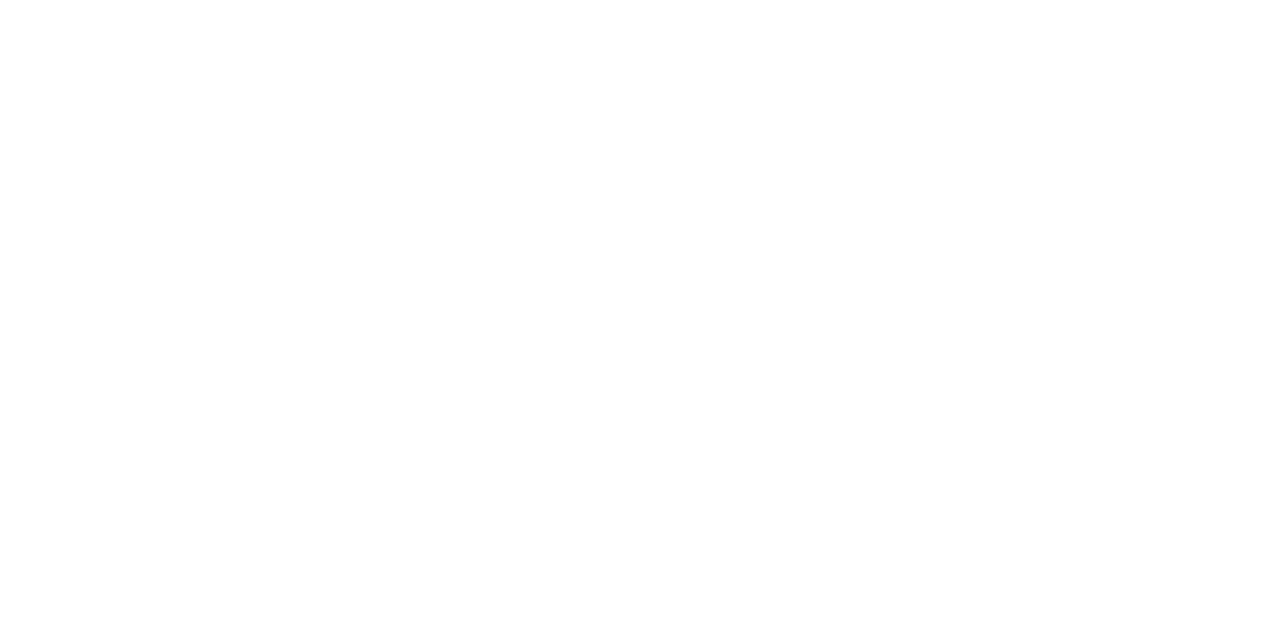
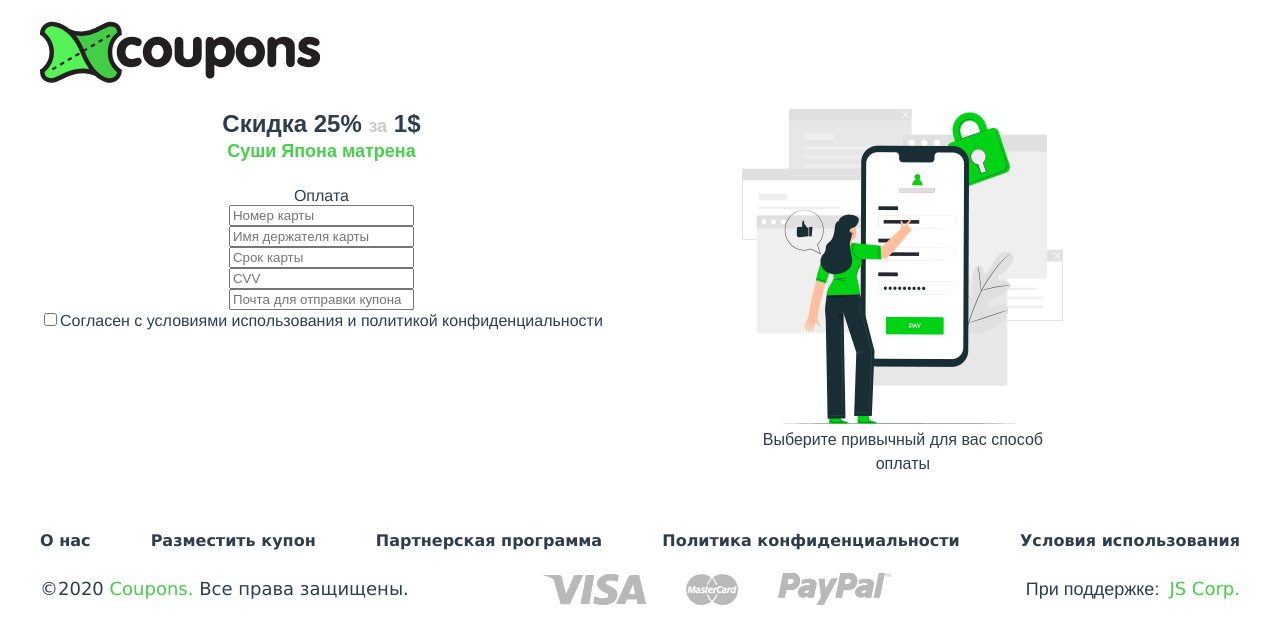
Before and after one commit to Nyppy/coupons, a Vue app: page /credit-card-form in a window 1280 px wide. Shown: the top 644 px of the page. Built offline with nearby package versions, Linux system fonts and the light colour scheme; the HTML template or start-up script is replaced by a standard one.

Commit message:
add: add payment form page without css
fix css in footer, add basebtn baseorder and payment page (no css)

```diff
--- a/package.json
+++ b/package.json
@@ -21,6 +21,8 @@
     "babel-eslint": "^10.0.3",
     "eslint": "^6.7.2",
     "eslint-plugin-vue": "^6.1.2",
+    "node-sass": "^4.13.1",
+    "sass-loader": "^8.0.2",
     "vue-template-compiler": "^2.6.11"
   },
   "eslintConfig": {
--- /dev/null
+++ b/src/components/Base/BaseOrder.vue
@@ -0,0 +1,39 @@
+<template>
+  <div>
+    <div class="payments__coupon">
+      <div class="coupon__size">
+        Скидка 25%
+        <span>за</span> 1$
+      </div>
+      <div class="coupon-name">Суши Япона матрена</div>
+    </div>
+  </div>
+</template>
+
+<script>
+export default {
+
+};
+</script>
+
+<style scoped>
+.payments__coupon {
+    margin-bottom: 25px;
+    font-family: 'Gotham Pro', sans-serif;
+}
+.coupon__size {
+    font-weight: 700;
+    font-size: 24px;
+    line-height: 30px;
+    color: #2e3d4c;
+}
+.coupon__size span {
+    font-size: 18px;
+    color: #cacaca;
+}
+.coupon-name {
+    font-weight: 700;
+    font-size: 18px;
+    color: #46d149;
+}
+</style>
--- a/src/components/footer.vue
+++ b/src/components/TheFooter.vue
@@ -32,13 +32,12 @@
 
 <style scoped>
     .footer {
-        padding-bottom: 120px;
+        padding-bottom: 60px;
         margin-top: 50px;
     }
     .footer__nav {
         display: flex;
         justify-content: space-between;
-        margin-bottom: 20px;
     }
     .footer__nav-link {
         display: inline-block;
--- /dev/null
+++ b/src/components/TheHeader.vue
@@ -0,0 +1,24 @@
+<template>
+    <header class="header">
+        <div class="header__logo">
+            <img class="logo" src="../assets/img/coupons_logo.svg" alt="logo">
+        </div>
+    </header>
+</template>
+
+<script>
+    export default {
+
+    }
+</script>
+
+<style scoped>
+.header {
+    text-align: left;
+    padding: 20px 0;
+}
+.logo {
+    width: 280px;
+    height: 65px;
+}
+</style>
--- a/src/components/header.vue
+++ /dev/null
@@ -1,26 +0,0 @@
-<template>
-    <div>
-        <header class="header">
-            <div class="header__logo">
-                <img class="logo" src="../assets/img/coupons_logo.svg" alt="logo">
-            </div>
-        </header>
-    </div>
-</template>
-
-<script>
-    export default {
-
-    }
-</script>
-
-<style scoped>
-.header {
-    text-align: left;
-    padding: 20px 0;
-}
-.logo {
-    width: 280px;
-    height: 65px;
-}
-</style>
--- a/src/router.js
+++ b/src/router.js
@@ -13,6 +13,10 @@
         {
             path: "/check-payment-method",
             component: () => import('./views/paymethods.vue')
+        },
+        {
+            path: "/credit-card-form",
+            component: () => import('./views/AppCardForm.vue')
         }
     ]
 })
--- /dev/null
+++ b/src/views/AppCardForm.vue
@@ -0,0 +1,103 @@
+<template>
+    <div class="card-form">
+        <div class="container">
+            <header-elem></header-elem>
+            <main class="main">
+                <div class="card-form__inner">
+                    <div class="payment-form">
+                        <div class="payment-form__inner">
+                            <coupon-elem></coupon-elem>
+                            <form action="" class="payment-form__form">
+                                <div class="payment-form__title">
+                                    Оплата
+                                </div>
+                                <div class="payment-form__cardnumber">
+                                    <input class="payment-form__cardnumber-input" type="number" placeholder="Номер карты">
+                                </div>
+                                <div class="payment-form__cardname">
+                                    <input class="payment-form__cardname-input" type="text" placeholder="Имя держателя карты">
+                                </div>
+                                <div class="payment-form__cardinfo">
+                                    <div class="payment-form__cardinfo-date">
+                                        <input class="payment-form__cardinfo-dateinput" type="number" placeholder="Срок карты">
+                                    </div>
+                                    <div class="payment-form__cardinfo-cvv">
+                                        <input class="payment-form__cardinfo-cvvinput" type="password" placeholder="CVV">
+                                    </div>
+                                </div>
+                                <div class="payment-form__email">
+                                    <input class="payment-form__email-input" type="email" placeholder="Почта для отправки купона">
+                                </div>
+                                <div class="payment-form__agree">
+                                    <label><input class="payment-form__agree-checkbox" type="checkbox">Согласен с условиями использования и <span>политикой конфиденциальности</span></label>
+                                </div>
+                                <base-button></base-button>
+                            </form>
+                        </div>
+                    </div>
+                    <div class="payments__rightside">
+                        <div class="payments__rightside-inner">
+                            <img class="payments__rightside-img" src="../assets/img/img-footer1.png" alt="tea">
+                            <div class="payments__rightside-text">
+                                Выберите привычный для вас способ оплаты
+                            </div>
+                        </div>
+                    </div>
+                </div>
+            </main>
+            <footer-elem></footer-elem>
+        </div>
+    </div>
+</template>
+
+<script>
+import FooterElem from "../components/TheFooter"
+import HeaderElem from "../components/TheHeader"
+import CouponElem from "../components/Base/BaseOrder"
+import BaseButton from "../components/Base/BaseButton"
+
+
+export default {
+    data() {
+        return {
+        }
+    },
+    components: {
+        HeaderElem,
+        FooterElem,
+        CouponElem,
+        BaseButton
+    }
+}
+</script>
+
+<style lang="scss" scoped>
+.card-form {
+    width: 100%;
+}
+.container {
+    max-width: 1230px;
+    padding: 0 15px;
+    margin: 0 auto;
+}
+.card-form__inner {
+    display: flex;
+}
+.payments__rightside {
+flex-basis: 50%;
+display: flex;
+align-items: center;
+justify-content: center;
+}
+.payments__rightside-text {
+margin-top: 15px;
+font-family: 'Gotham Pro', sans-serif;
+font-size: 16px;
+line-height: 24px;
+font-weight: 500;
+color: #2e3d4c;
+text-align: center;
+width: 300px;
+margin: 0 auto;
+}
+</style>
--- a/src/views/index.vue
+++ b/src/views/index.vue
@@ -69,7 +69,7 @@
 
 
 <script>
-import Footer from "@/components/footer";
+import Footer from "@/components/TheFooter";
 /*import Slick from 'vue-slick';*/
 /*import Vue from 'vue'*/
 
--- a/src/views/paymethods.vue
+++ b/src/views/paymethods.vue
@@ -6,25 +6,18 @@
                 <div class="payments__inner">
                     <div class="payments__info">
                         <div class="payments__info-inner">
-                            <div class="payments__coupon">
-                                <div class="coupon__size">
-                                    Скидка 25% <span>за</span> 1$
-                                </div>
-                                <div class="coupon-name">
-                                    Суши Япона матрена
-                                </div>
-                            </div>
+                            <coupon-elem></coupon-elem>
                             <div class="payments__info-title">
                                 Выберите способ оплаты
                             </div>
                             <div class="payments__info-list">
-                                <router-link class="payments__info-link" to="'/pay-width-visa'">
+                                <router-link class="payments__info-link" to="/credit-card-form">
                                     <img class="payments__info-img" src="../assets/img/payments/visa.png" alt="visa">
                                 </router-link>
-                                <router-link class="payments__info-link" to="'/pay-width-mastercard'">
+                                <router-link class="payments__info-link" to="/credit-card-form">
                                     <img class="payments__info-img" src="../assets/img/payments/mastercard.png" alt="mc">
                                 </router-link>
-                                <router-link class="payments__info-link" to="'/pay-width-visa'">
+                                <router-link class="payments__info-link" to="/credit-card-form">
                                     <img class="payments__info-img" src="../assets/img/payments/paypal.png" alt="paypal">
                                 </router-link>
                             </div>
@@ -46,19 +39,20 @@
 </template>
 
 <script>
-import FooterElem from "../components/footer.vue"
-import HeaderElem from "../components/header.vue"
+import FooterElem from "../components/TheFooter"
+import HeaderElem from "../components/TheHeader"
+import CouponElem from "../components/Base/BaseOrder"
 
 
 export default {
     data() {
         return {
-            counter: 5
         }
     },
     components: {
         HeaderElem,
-        FooterElem
+        FooterElem,
+        CouponElem
     }
 }
 </script>
@@ -77,13 +71,13 @@
 }
 .payments__inner {
     display: flex;
-    text-align: left;
     min-height: 540px;
 }
 .payments__info {
     flex-basis: 50%;
     position: relative;
     display: flex;
+    text-align: left;
     align-items: center;
 }
 .payments__info::after {
@@ -94,25 +88,6 @@
     position: absolute;
     right: 0;
     top: 0;
-}
-.payments__coupon {
-    margin-bottom: 25px;
-    font-family: 'Gotham Pro', sans-serif;
-}
-.coupon__size {
-    font-weight: 700;
-    font-size: 24px;
-    line-height: 30px;
-    color: #2e3d4c;
-}
-.coupon__size span {
-    font-size: 18px;
-    color: #cacaca;
-}
-.coupon-name {
-    font-weight: 700;
-    font-size: 18px;
-    color: #46d149;
 }
 .payments__info-title {
     font-size: 24px;
```
Also changed, not shown: src/components/Base/BaseButton.vue (added), 1 other file (tests, documents, lock files or other folders).
